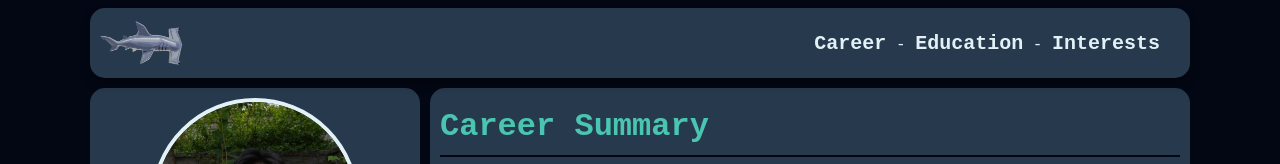
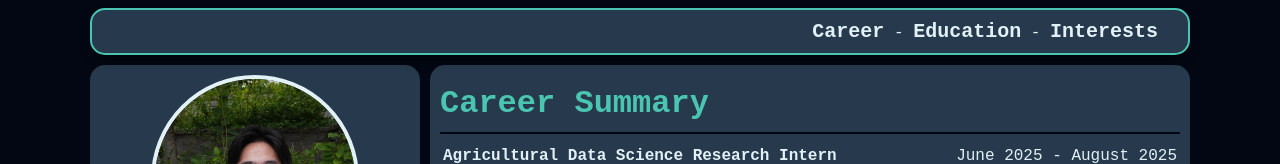
Before and after one commit to GU-Web-Dev-2025/homework-2-css-RitchieFu, a plain HTML site: page index.html in a window 1280 px wide. Shown: the top 164 px of the page. Drawn offline with Linux system fonts and the light colour scheme.

Commit message:
Commit before trying stuff with nav pane

```diff
--- a/index.html
+++ b/index.html
@@ -14,7 +14,7 @@
 
     <div id="container">
         <div id="top-pane">
-            <img src="images/hammer.webp" alt="Hammerhead shark" id="logo">
+            <!-- <img src="images/hammer.webp" alt="Hammerhead shark" id="logo"> -->
             <div id="nav-bar">
                 <a href="#career-header">Career</a>&nbsp;-
                 <a href="#education-header">Education</a>&nbsp;-
@@ -150,5 +150,19 @@
 
     </div>
 
+    <script>
+    // Tiny scroll listener: toggles 'scrolled' once past threshold
+    (function() {
+        const THRESHOLD = 40; // px scrolled before shrink
+        let lastState = false;
+        window.addEventListener('scroll', () => {
+            const should = window.scrollY > THRESHOLD;
+            if (should !== lastState) {
+                document.body.classList.toggle('scrolled', should);
+                lastState = should;
+            }
+        }, { passive: true });
+    })();
+    </script>
 </body>
 </html>
--- a/styles.css
+++ b/styles.css
@@ -45,6 +45,7 @@ hr {
     background-color: #27394c;
     padding: 10px;
     grid-area: top;
+    border:#49c5b1 2px solid;
     border-radius: 15px;
     display: flex;
     align-items: center;
@@ -96,6 +97,8 @@ hr {
     height: 150%;
 }
 
+/* Consider adding side or right pane hover effects */
+
 #right-pane {
     background-color: #27394c;
     padding: 10px;
@@ -103,11 +106,6 @@ hr {
     border-radius: 15px;
     height: 150%;
 }
-/*
-#side-pane,
-#right-pane {
-    overflow-y: auto;
-} */
 
 #right-pane h1 {
     margin-top: 10px;        /* reset default top margin */
```
